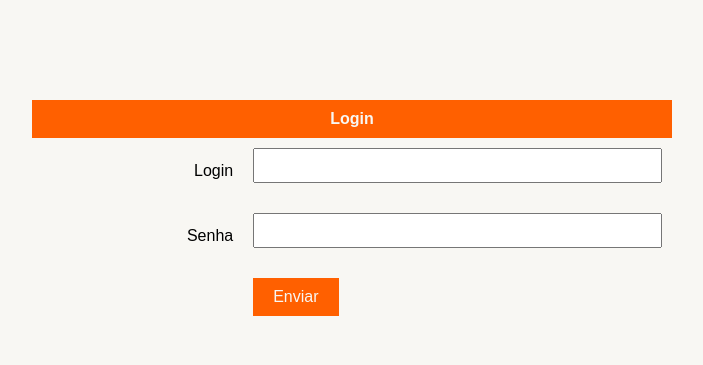
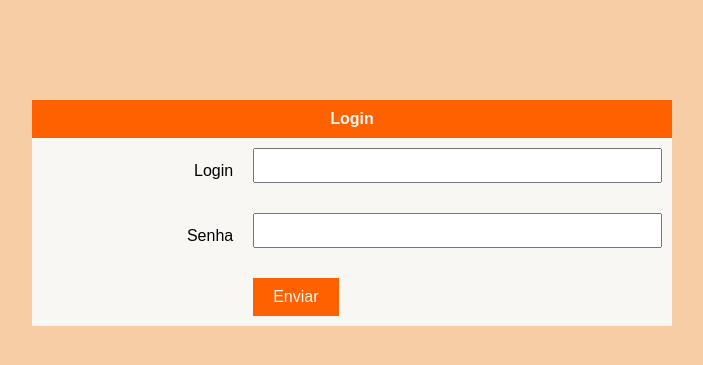
Before and after one commit to RonaldEduardo/E-comerce, a PHP site: page /login.html in a window 1280 px wide. Shown: the top 365 px of the page, without its empty margins (288-991 px from the left). Run offline with PHP 8.4, Linux system fonts and the light colour scheme.

Commit message:
Mudanças no CSS

```diff
--- a/super23/Css/login.css
+++ b/super23/Css/login.css
@@ -1,5 +1,5 @@
 body {
-  background-color: #F8F7F3;
+  background-color: #f7cda6;
   font-family: Arial, sans-serif;
   margin: 0;
   padding: 0;
@@ -9,9 +9,11 @@ form {
   width: 50%;
   margin: 0 auto;
   padding-top: 100px;
+
 }
 
 table {
+  background-color: #F8F7F3;
   width: 100%;
 }
 
--- a/super23/login.html
+++ b/super23/login.html
@@ -4,7 +4,7 @@
     <meta charset="UTF-8">
     <meta http-equiv="X-UA-Compatible" content="IE=edge">
     <meta name="viewport" content="width=device-width, initial-scale=1.0">
-    <link rel="stylesheet" href="./login.css">
+    <link rel="stylesheet" href="./Css/login.css">
     <title>Login</title>
     <form action="login.php" method="POST">
         <table width="51%" border="0" align="center" cellpadding="1" cellspacing="0">
```
